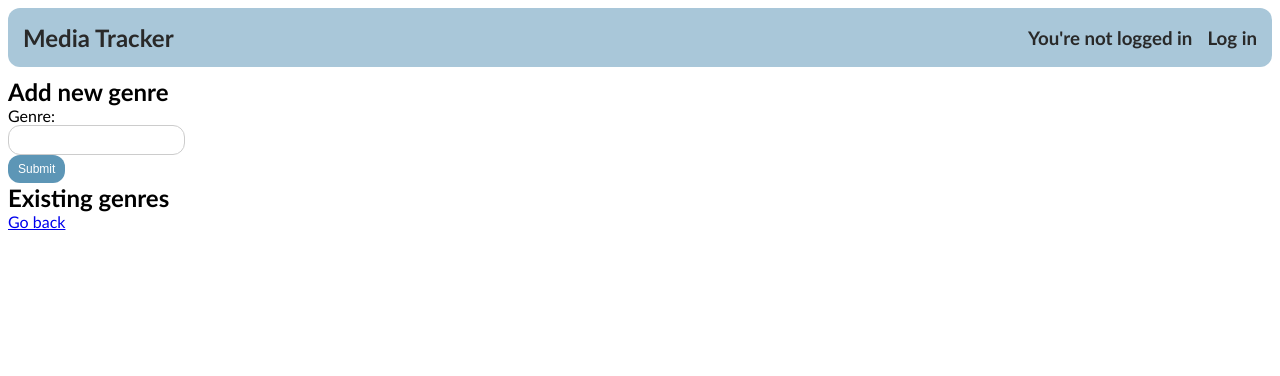
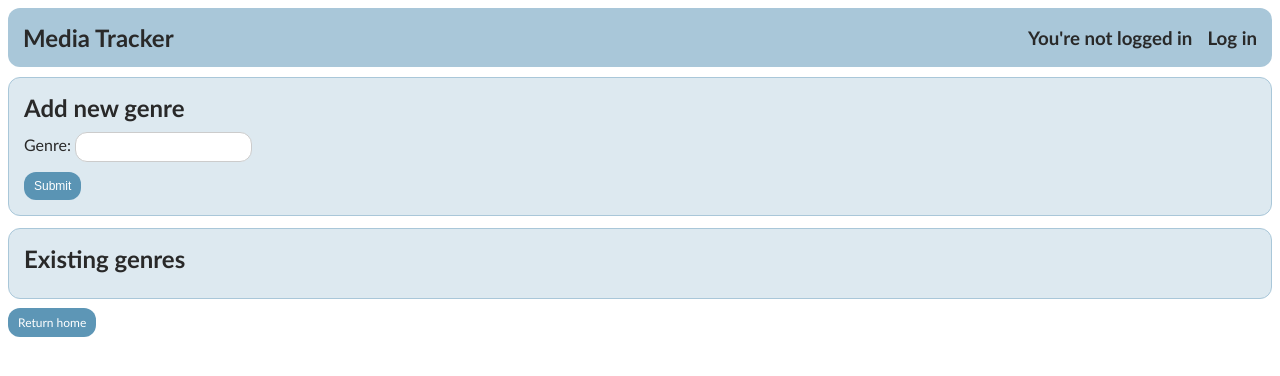
Before and after one commit to uyenmh/tsoha-media-tracker, a Flask app: template templates/manage_genres.html in a window 1280 px wide. Shown: the top 376 px of the page. Run offline with Flask 3, Linux system fonts and the light colour scheme; the template is opened without the code that fills it, so the values that code supplies are empty.

Commit message:
add styling for manage_genres.html

```diff
--- /dev/null
+++ b/static/manage_genres.css
@@ -0,0 +1,34 @@
+.manage-genres-container {
+    border-radius: 12px;
+    padding: 15px;
+    border: 1px solid #a9c7d9;
+    margin-bottom: 12px;
+    background-color: #a9c7d965;
+    color: rgb(41, 41, 41);
+}
+
+.new-genre {
+    margin-bottom: 10px;
+    margin-top: 10px;
+}
+
+/* existing genres */
+.existing-genres-container {
+    border-radius: 12px;
+    padding: 15px;
+    border: 1px solid #a9c7d9;
+    margin-bottom: 12px;
+    background-color: #a9c7d965;
+    color: rgb(41, 41, 41);
+}
+
+.genres-list ul {
+    list-style-type: none;
+    padding: 0;
+    margin-top: 10px;
+}
+
+.genres-list li {
+    padding: 3px 5px;
+    color: rgb(41, 41, 41);
+}
--- a/templates/manage_genres.html
+++ b/templates/manage_genres.html
@@ -1,26 +1,38 @@
 {% extends "layout.html" %}
 {% block content %}
+<link rel="stylesheet" href="/static/manage_genres.css">
 
 <title>Manage genres | Media Tracker</title>
-<h2>Add new genre</h2>
 
-<form action="/manage_genres" method="post">
+<div class="manage-genres-container">
+    <div class="manage-genres-header">
+        <h2>Add new genre</h2>
+    </div>
 
-    <p>Genre:<br>
-    <input type="text" name="genre_name" minlength="1" maxlength="100"></p>
+    <form action="/manage_genres" method="post">
+        <div class="new-genre">
+            <p>Genre:
+            <input type="text" name="genre_name" minlength="1" maxlength="100"></p>
+        </div>
+        <input type="submit" value="Submit">
+        <input type="hidden" name="csrf_token" value="{{ session.csrf_token }}">
+    </form>
+</div>
 
-    <input type="submit" value="Submit">
+<div class="existing-genres-container">
+    <div class="existing-genres-header">
+        <h2>Existing genres</h2>
+    </div>
 
-    <input type="hidden" name="csrf_token" value="{{ session.csrf_token }}">
+    <div class="genres-list">
+        <ul>
+            {% for genre in genres %}
+                <li>{{ genre.name }}</li>
+            {% endfor %}
+        </ul>
+    </div>
+</div>
 
-</form>
-
-<h2>Existing genres</h2>
-{% for genre in genres %}
-    <li>{{ genre.name }}</li>
-{% endfor %}
-
-<p>
-<a href="/">Go back</a>
+<a href="/" class="button">Return home</a>
 
 {% endblock %}
```
